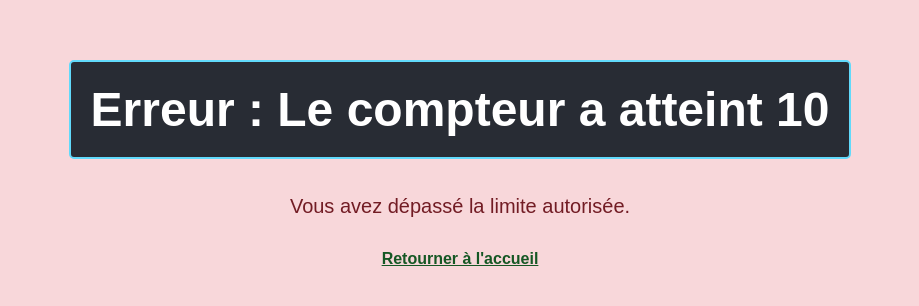
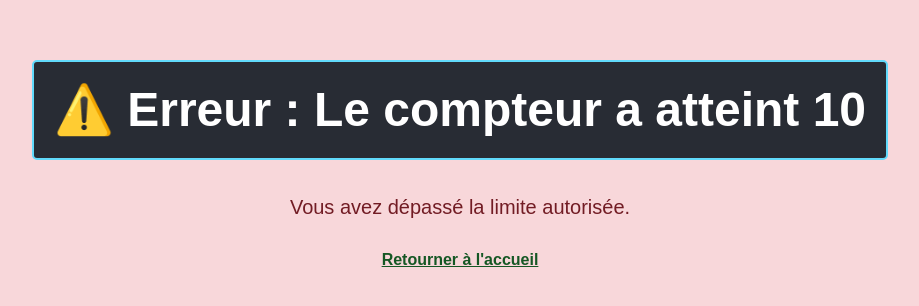
Before and after one commit to szmulikowskivincent/clic-counter, a React (Create React App) app: page /error in a window 1280 px wide. Shown: the part 246-552 px from the top of the page, without its empty margins (180-1099 px from the left). Built offline with nearby package versions, Linux system fonts and the light colour scheme.

Commit message:
$ git push --force-with-lease

```diff
--- a/src/components/error/ErrorPage.js
+++ b/src/components/error/ErrorPage.js
@@ -1,11 +1,11 @@
 import React from "react";
 import { Link } from "react-router-dom";
-import "./error-css/ErrorPage.css";
+import "./ErrorPage.css";
 
 const ErrorPage = () => {
   return (
     <div className="error-page">
-      <h1>Erreur : Le compteur a atteint 10</h1>
+      <h1>⚠️ Erreur : Le compteur a atteint 10</h1>
       <p>Vous avez dépassé la limite autorisée.</p>
       <Link to="/">Retourner à l'accueil</Link>
     </div>
```
Also changed, not shown: src/components/error/ErrorPage.css (renamed from src/components/error/error-css/ErrorPage.css).
